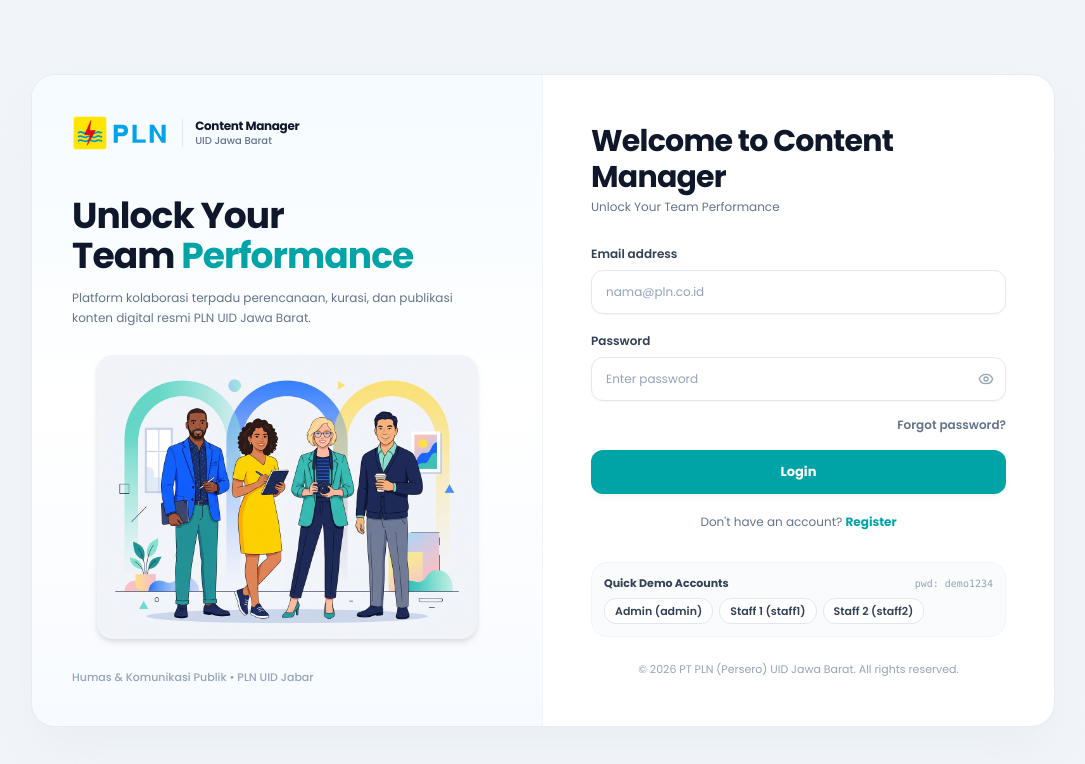
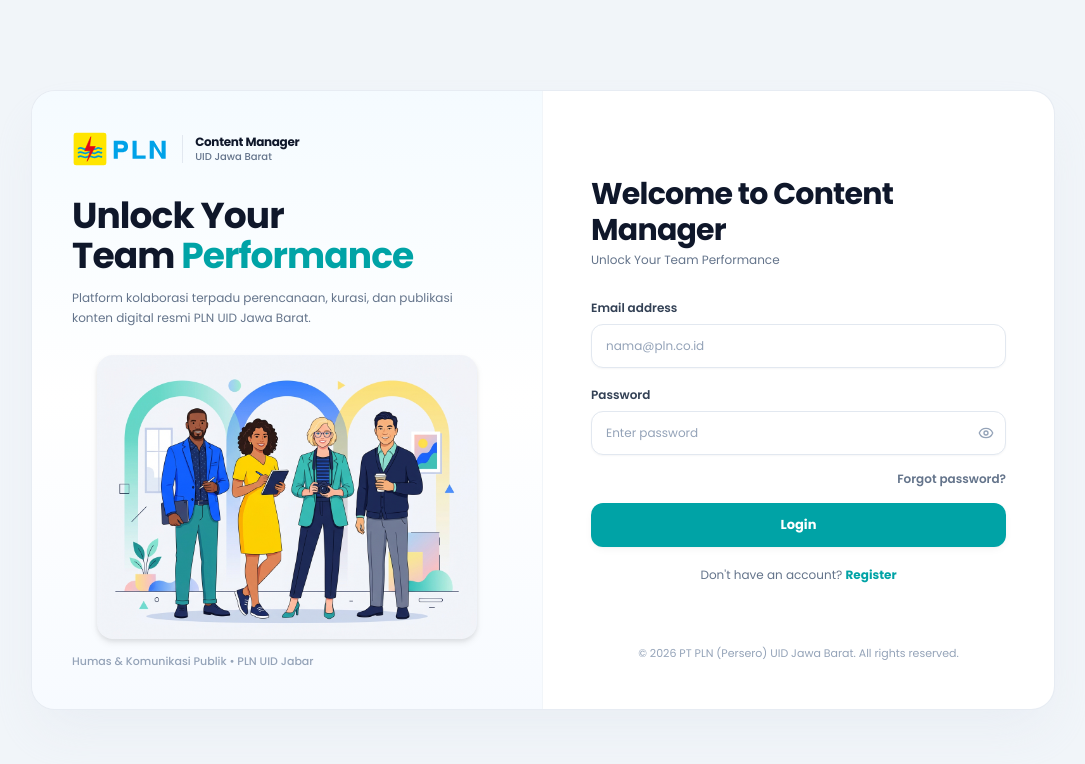
Before and after one commit to xirfk24/pln-content-generator, a React (Vite) app in the folder frontend/: page /login in a window 1280 px wide. Shown: the top 764 px of the page, without its empty margins (97-1182 px from the left). Built offline with nearby package versions, Linux system fonts and the light colour scheme; no server answers.

Commit message:
Remove Quick Demo Accounts from login page
Removed the Quick Demo Accounts section from the login page.

```diff
--- a/frontend/src/pages/login.tsx
+++ b/frontend/src/pages/login.tsx
@@ -6,7 +6,7 @@
 import { Button } from '@/components/ui/button'
 import { Input } from '@/components/ui/input'
 import { Label } from '@/components/ui/label'
-import { Eye, EyeOff, Mail, Lock, AlertCircle, Sparkles } from 'lucide-react'
+import { Eye, EyeOff, Mail, Lock, AlertCircle } from 'lucide-react'
 
 import { PLNLogo } from '@/components/ui/pln-logo'
 
@@ -234,39 +234,6 @@
                 </button>
               </p>
             </form>
-
-            {/* Quick Demo Accounts Pill Selector */}
-            <div className="pt-2">
-              <div className="rounded-2xl border border-slate-100 bg-slate-50/80 p-3 dark:border-slate-800 dark:bg-slate-800/60">
-                <div className="flex items-center justify-between pb-1.5">
-                  <span className="text-[11px] font-bold text-slate-700 dark:text-slate-300">
-                    Quick Demo Accounts
-                  </span>
-                  <span className="text-[10px] font-mono text-slate-400">
-                    pwd: demo1234
-                  </span>
-                </div>
-                <div className="flex flex-wrap gap-1.5">
-                  {[
-                    { email: 'admin@pln.co.id', label: 'Admin' },
-                    { email: 'staff1@pln.co.id', label: 'Staff 1' },
-                    { email: 'staff2@pln.co.id', label: 'Staff 2' },
-                  ].map((acc) => (
-                    <button
-                      key={acc.email}
-                      type="button"
-                      onClick={() => {
-                        setEmail(acc.email)
-                        setPassword('demo1234')
-                      }}
-                      className="inline-flex items-center rounded-lg bg-white px-2.5 py-1 text-[11px] font-semibold text-slate-700 shadow-2xs border border-slate-200 hover:border-[#00A3A6] hover:text-[#00A3A6] transition dark:bg-slate-700 dark:border-slate-600 dark:text-slate-200"
-                    >
-                      {acc.label} ({acc.email.split('@')[0]})
-                    </button>
-                  ))}
-                </div>
-              </div>
-            </div>
           </div>
 
           {/* Footer Copyright */}
```
